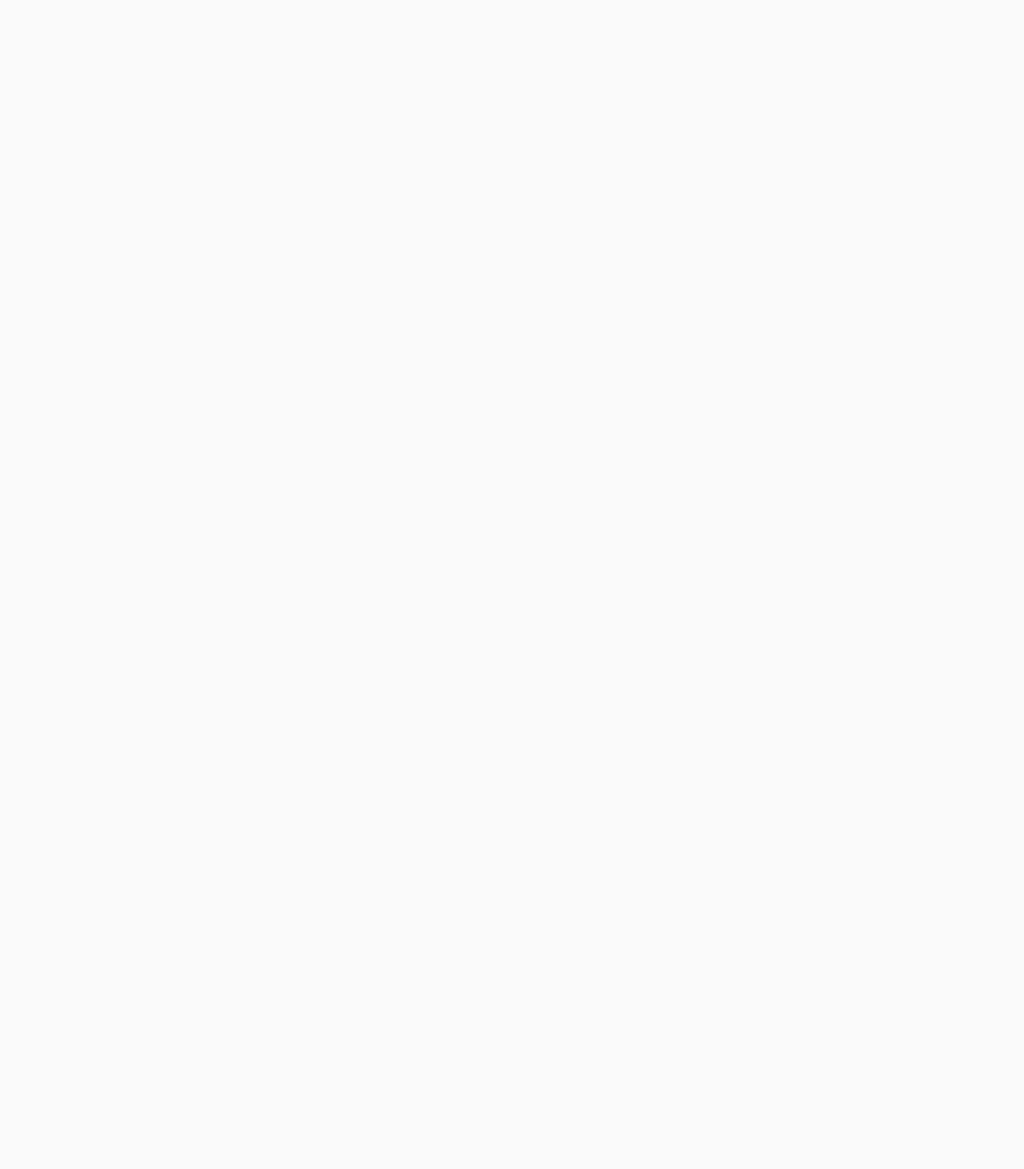
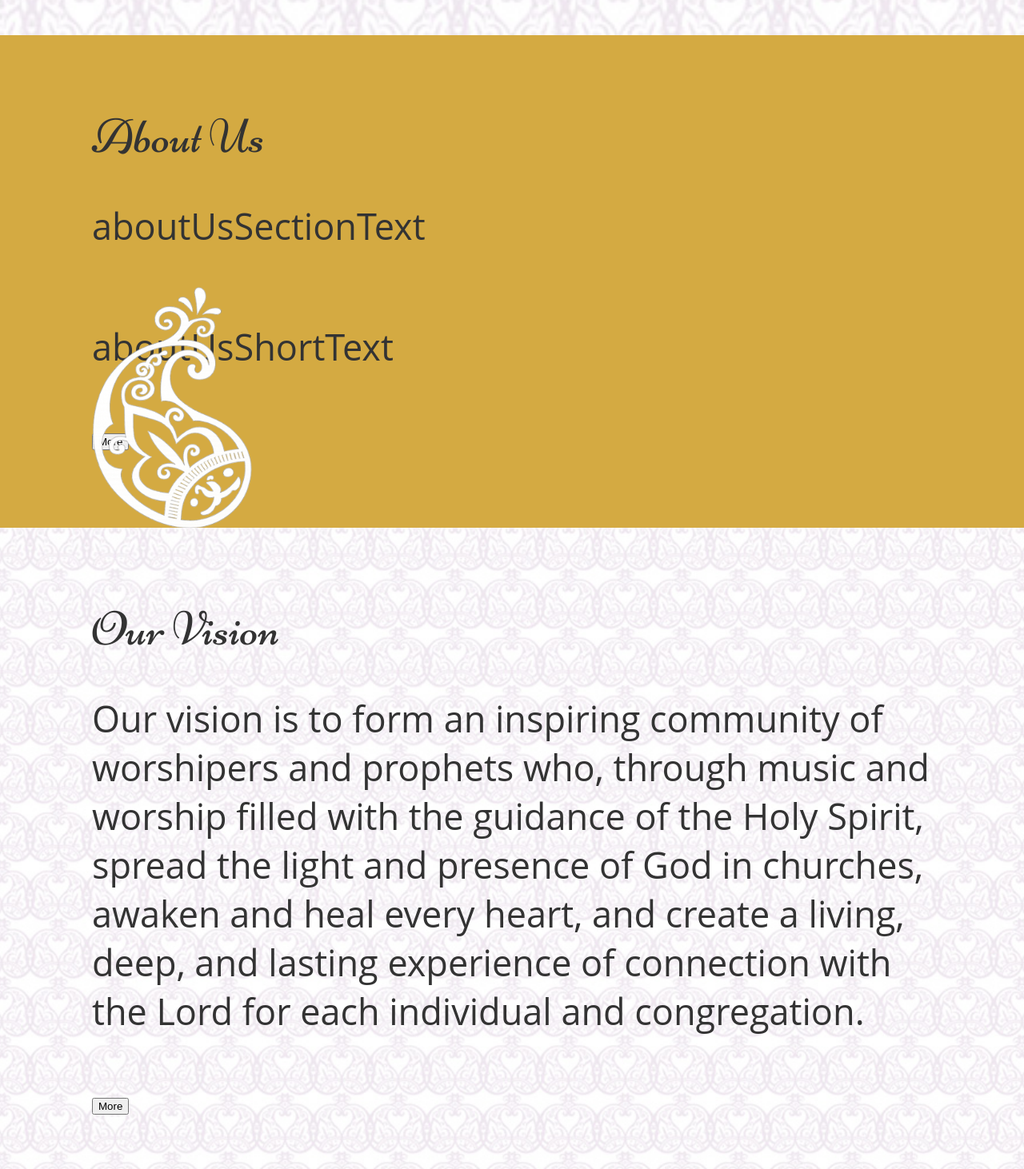
Before and after one commit to Melor-IT/mantleofpraise, a React (Create React App) app: page / in a window 1280 px wide. Shown: the part 2240-3702 px from the top of the page at 80% size. Before the commit the page ends 1833 px from the top, so only its background shows below. Built offline with nearby package versions, Linux system fonts and the light colour scheme.

Commit message:
Structure

```diff
--- a/src/i18n/en.js
+++ b/src/i18n/en.js
@@ -33,6 +33,8 @@ const messages = {
   aboutUsText:
     'The Spirit of the Lord GOD is upon me; for the LORD has anointed me to bring good news to the meek, to heal the brokenhearted, to proclaim liberty to captives and release to the bound; to declare the year of the LORD’s favor and the day of His vengeance; to comfort all who mourn, giving them beauty for ashes, joy for mourning, and a garment of praise for heaviness, that they may be called trees of righteousness, the planting of the LORD, that He may be glorified.',
   aboutUsTextOnder: '- Isaiah 61:1-3',
+  ourMission: 'Our Mission',
+  ourMissionText:'',
   firstService: 'Equipping Worshipers',
   firstServiceText:
     'Preparing and training members for service in churches and leading worship sessions.',
--- a/src/pages/AbouUsPage.js
+++ b/src/pages/AbouUsPage.js
@@ -14,18 +14,41 @@ export default function AboutUs() {
 
           <h3 style={{ marginTop: '2rem' }}>
             {formatMessage({
-              id: "aboutUsText",
-              defaultMessage:"The Spirit of the Lord GOD is upon me ..."
+              id: 'aboutUsText',
+              defaultMessage: 'The Spirit of the Lord GOD is upon me ...'
             })}
           </h3>
 
           <h3>
             {formatMessage({
-              id: "aboutUsTextOnder",
-              aboutUsTextOnder:"- Isaiah 61:1-3"
+              id: 'aboutUsTextOnder',
+              aboutUsTextOnder: '- Isaiah 61:1-3'
             })}
           </h3>
+        </div>
+      </section>
 
+      <section className="secondary">
+        <div className="page-content">
+          <div>
+            <h2>
+              {formatMessage({
+                id: 'visen',
+                defaultMessage: 'Our Vision'
+              })}
+            </h2>
+
+            <p>
+              {formatMessage({
+                id: 'visenText',
+                defaultMessage:
+                  'Our vision is to form an inspiring community of worshipers and prophets who, through music and worship filled with the guidance of the Holy Spirit, spread the light and presence of God in churches, awaken and heal every heart, and create a living, deep, and lasting experience of connection with the Lord for each individual and congregation.'
+              })}
+            </p>
+          </div>
+          <div>
+            <div className="imageH&S"></div>
+          </div>
         </div>
       </section>
     </div>
--- a/src/pages/HomePage.js
+++ b/src/pages/HomePage.js
@@ -23,13 +23,144 @@ export default function HomePage({ locale, setLocale }) {
             })}
           </h1>
 
-          <div className='botoje-white'></div>
+          <div className="botoje-white"></div>
         </div>
       </section>
 
-      <section className="secondary"></section>
+      <section className="secondary">
+        <BackgroundImage url="/images/back2.jpg" />
+        <div className="page-content">
+          <div>
+            <h2>
+              {formatMessage({
+                id: 'ourMission',
+                defaultMessage: 'Our Mission'
+              })}
+            </h2>
+            <p>
+              {formatMessage({
+                id: 'ourMissionText',
+                defaultMessage: ''
+              })}
+            </p>
+          </div>
+          <div className="services">
+            <div>
+              <h2>
+                {formatMessage({
+                  id: 'firstService',
+                  defaultMessage: 'Equipping Worshipers'
+                })}
+              </h2>
+              <p>
+                {formatMessage({
+                  id: 'firstServiceText',
+                  defaultMessage:
+                    'Preparing and training members for service in churches and leading worship sessions.'
+                })}
+              </p>
+              <div className="image"></div>
+            </div>
+            <div>
+              <h2>
+                {formatMessage({
+                  id: 'secondService',
+                  defaultMessage: 'Nurturing Prophets'
+                })}
+              </h2>
+              <p>
+                {formatMessage({
+                  id: 'secondServiceText',
+                  defaultMessage:
+                    'Teaching, guiding, and supporting prophets for effective ministry in the body of Christ and prophetic flow. Worship combined with prophetic service and leading prayer sessions.'
+                })}
+              </p>
+              <div className="image"></div>
+            </div>
+            <div>
+              <h2>
+                {formatMessage({
+                  id: 'thirdService',
+                  defaultMessage: 'Organizing Prayer and Worship Sessions'
+                })}
+              </h2>
+              <p>
+                {formatMessage({
+                  id: 'thirdServiceText',
+                  defaultMessage:
+                    'Combining music and worship under the guidance of the Holy Spirit, inspired by the Bible (1 Samuel 10:5), and organizing worship and prayer meetings to strengthen the presence of the Lord.'
+                })}
+              </p>
+              <div className="image"></div>
+            </div>
+          </div>
+        </div>
+      </section>
 
-      <section className="primary"></section>
+      <section className="primary">
+        <div className="page-content">
+          <div>
+            <h2>
+              {formatMessage({
+                id: 'aboutUs',
+                defaultMessage: 'About Us'
+              })}
+            </h2>
+            <p>
+              {formatMessage({
+                id: 'aboutUsSectionText',
+                defaultMessage: ''
+              })}
+            </p>
+            <div className="botoje-white"></div>
+          </div>
+          <div>
+            <p>
+              {formatMessage({
+                id: 'aboutUsShortText',
+                defaultMessage: ''
+              })}
+            </p>
+            <button className="btn">
+              {formatMessage({
+                id: 'more',
+                defaultMessage: 'More'
+              })}
+            </button>
+          </div>
+        </div>
+      </section>
+
+      <section className="secondary">
+        <BackgroundImage url="/images/back2.jpg" />
+        <div className="page-content">
+          <div>
+            <h2>
+              {formatMessage({
+                id: 'visen',
+                defaultMessage: 'Our Vision'
+              })}
+            </h2>
+
+            <p>
+              {formatMessage({
+                id: 'visenText',
+                defaultMessage:
+                  'Our vision is to form an inspiring community of worshipers and prophets who, through music and worship filled with the guidance of the Holy Spirit, spread the light and presence of God in churches, awaken and heal every heart, and create a living, deep, and lasting experience of connection with the Lord for each individual and congregation.'
+              })}
+            </p>
+            <button className="btn">
+              {formatMessage({
+                id: 'more',
+                defaultMessage: 'More'
+              })}
+            </button>
+          </div>
+          <div>
+            <div className="imagevision"></div>
+          </div>
+        </div>
+      </section>
     </main>
   );
 }
```
